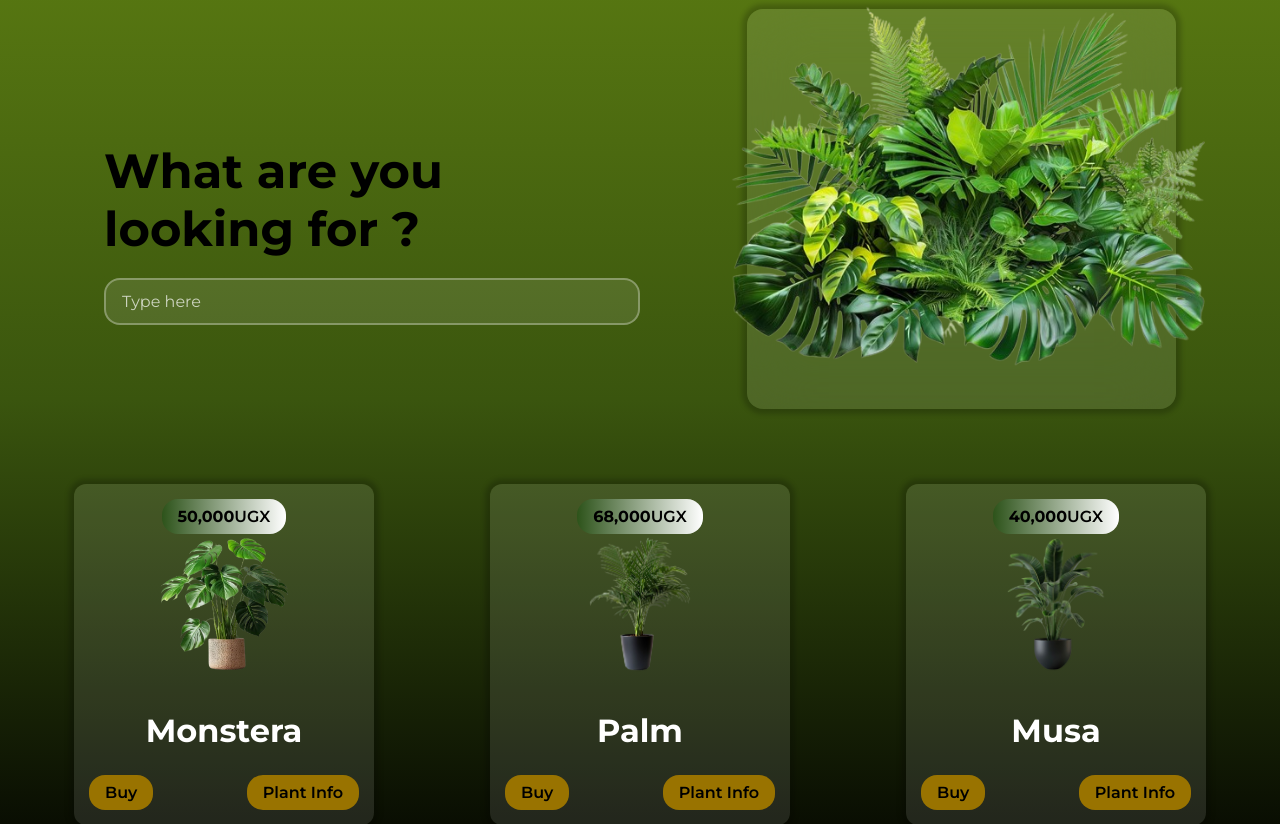
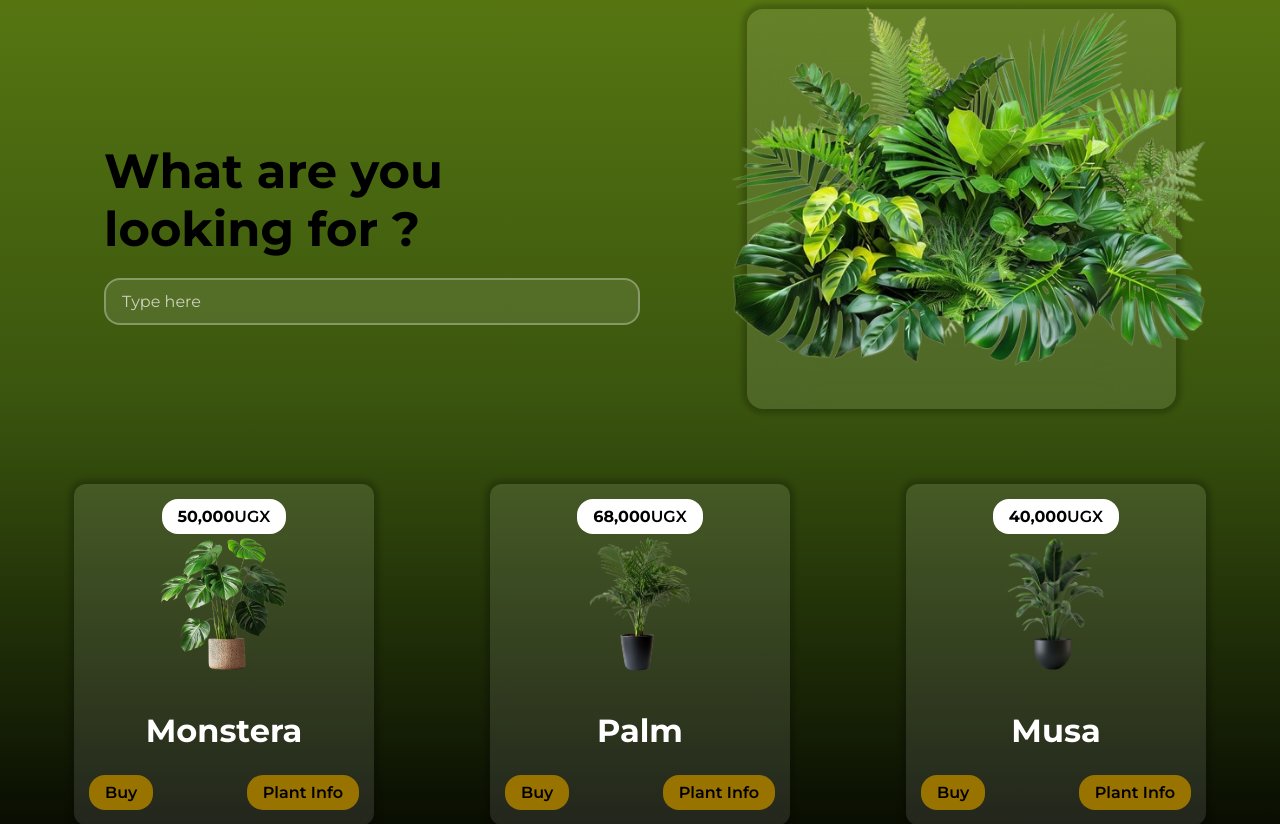
Before and after one commit to Mirembe-Peace/Eden_Botanical_Gardens, a PHP site: page / in a window 1280 px wide. Shown: the part 106-930 px from the top of the page. Run offline with PHP 8.4, Linux system fonts and the light colour scheme; some web fonts are replaced.

Commit message:
changed price color

```diff
--- a/style/style.css
+++ b/style/style.css
@@ -215,7 +215,7 @@ main{
     padding: 8px 16px;
     border: none;
     border-radius: 16px;
-    background-image: linear-gradient(to right, #2D531A, white);
+    background-color: white;
     color: black;
     cursor: pointer;
     transition: all 0.3s ease;
```
